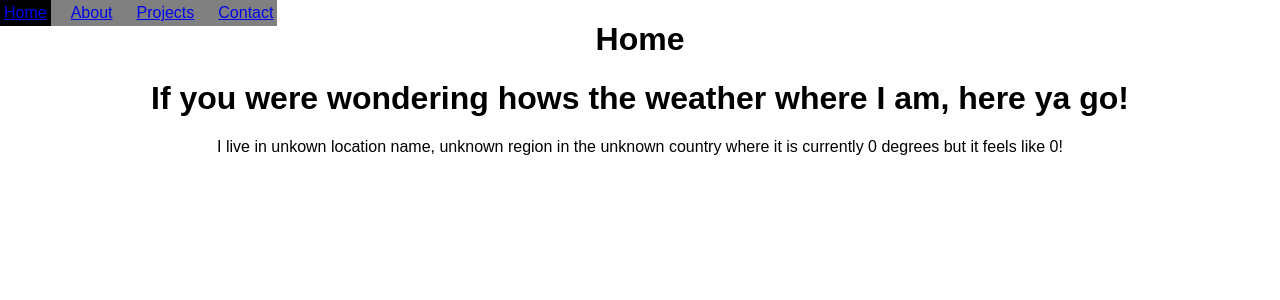
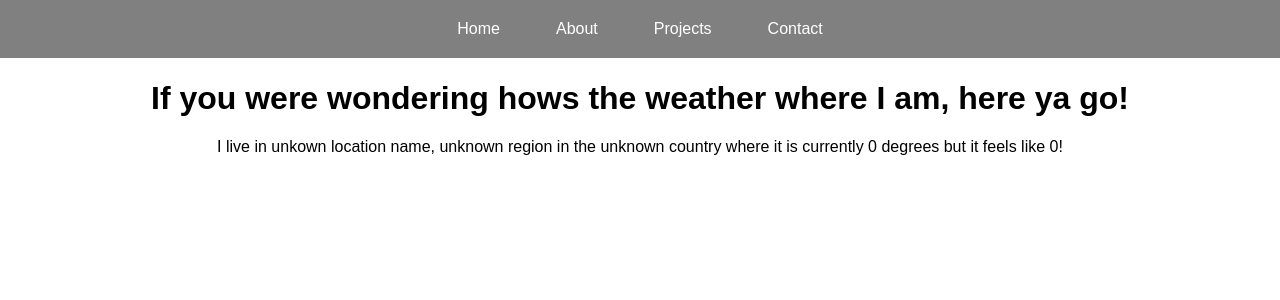
Before and after one commit to CharlesEMiddleton/MyPortfolio, a React (Create React App) app in the folder frontend/: page /home in a window 1280 px wide. Shown: the top 300 px of the page. Built offline with nearby package versions, Linux system fonts and the light colour scheme; no server answers.

Commit message:
updating styles

```diff
--- a/frontend/src/components/Navbar/NavbarStyles.css
+++ b/frontend/src/components/Navbar/NavbarStyles.css
@@ -19,6 +19,7 @@
   align-items: center;
   position: absolute;
   top:0;
+  width: 100%;
 
 }
 
@@ -39,9 +40,15 @@
     padding: .25rem;
 
 }
+.nav a{
+    color: #fff;
+    text-decoration: none;
+    padding: 1rem;
+
+}
 
 .nav li.active{
-    background-color: blue;
+    background-color: gray;
 }
 .nav li:hover{
     background-color: black;
--- a/frontend/src/pages/About.js
+++ b/frontend/src/pages/About.js
@@ -1,10 +1,10 @@
 import React from "react"
-
 export default function About(){
 
     return(
-
+    <div>
     <h1>About</h1>
-
+    <h2>whats up</h2>
+    </div>
 )
 }
--- a/frontend/src/pages/Home.js
+++ b/frontend/src/pages/Home.js
@@ -5,7 +5,7 @@
 
     return(
         <div>
-        <h1>Home</h1>
+        <h1>Hello and welcome to my page</h1>
         <WeatherAPI />
      </div>
 )
```
